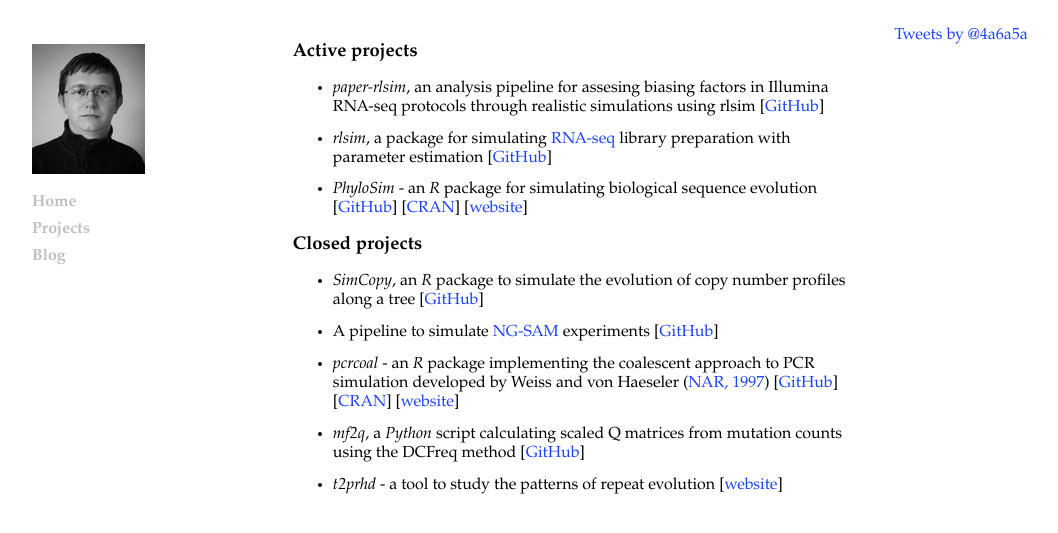
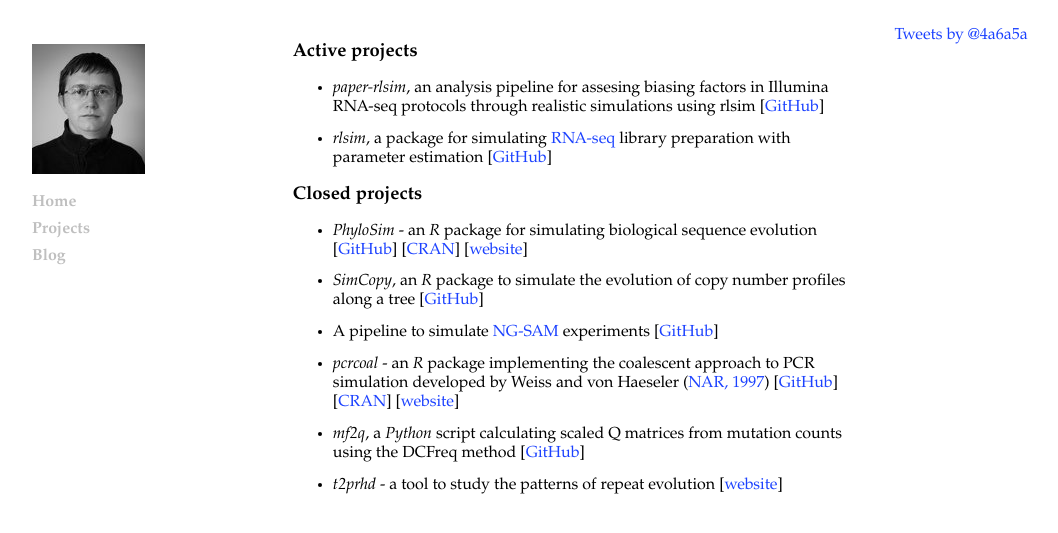
Before and after one commit to sbotond/sbotond.github.com, a Jekyll site: the page built from projects.md, in a window 1280 px wide. Shown: the top 533 px of the page, without its empty margins (32-1090 px from the left). Built offline with Jekyll 4.4.1, drawn with Linux system fonts in a browser that asks for light colours; Markdown is read by kramdown in place of the engine named in the settings; comment, search, counter and statistics services are not loaded.

```diff
--- a/projects.md
+++ b/projects.md
@@ -9,9 +9,9 @@ title: Projects
 
 * *rlsim*, a package for simulating [RNA-seq](http://en.wikipedia.org/wiki/RNA-Seq) library preparation with parameter estimation \[[GitHub](http://bit.ly/rlsim-git)\]
 
+## Closed projects
+
 * *PhyloSim* - an *R* package for simulating biological sequence evolution \[[GitHub](https://github.com/sbotond/phylosim)\] \[[CRAN](http://cran.r-project.org/web/packages/phylosim)\] \[[website](http://www.ebi.ac.uk/goldman-srv/phylosim)\]
-
-## Closed projects
 
 * *SimCopy*, an *R* package to simulate the evolution of copy number profiles along a tree \[[GitHub](https://github.com/sbotond/simcopy)\]
 
```
